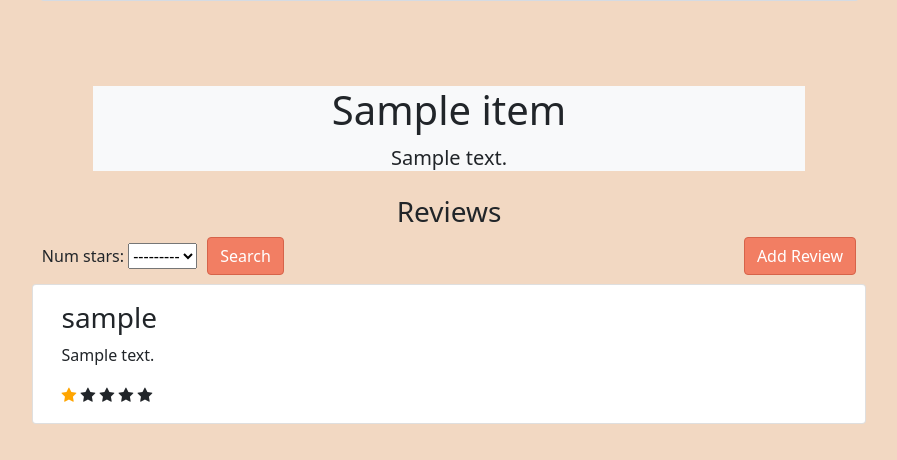
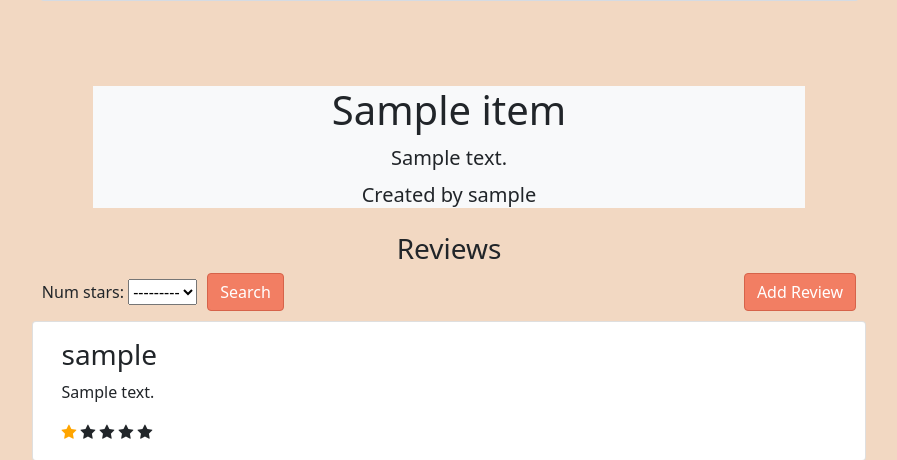
Before and after one commit to UCCS-CS4300-5300/group6-spring2024, a Django app: page /item_info/1 in a window 1280 px wide. Shown: the part 709-1169 px from the top of the page, without its empty margins (191-1088 px from the left). Before the commit the page ends 1133 px from the top, so only its background shows below. Run offline with Django 5.2, Linux system fonts and the light colour scheme; tables that the repository leaves empty hold one stand-in row (values such as "Sample post"); grey boxes marked "Sample" are stand-in pictures; some libraries are stand-ins or nearby versions; some web fonts are replaced.

Commit message:
Added created by (username) (TC)

```diff
--- a/templates/item_info.html
+++ b/templates/item_info.html
@@ -63,6 +63,7 @@
       <div class="location-details bg-light">
         <h1 style="margin-top:65px;">{{ item.name }}</h1>
         <h4><span class="fs-5 fw-normal">{{ item.description }}</span></h4>
+        <h4><span class="fs-5 fw-normal">Created by {{ item.created_by }}</span></h4><!-- Make clickable to public profile -->
         {% if user.is_superuser %}
         <button type="button" class="btn btn-danger mb-3" data-bs-toggle="modal" data-bs-target="#removeItemModal">Remove Item</button>
 
```
